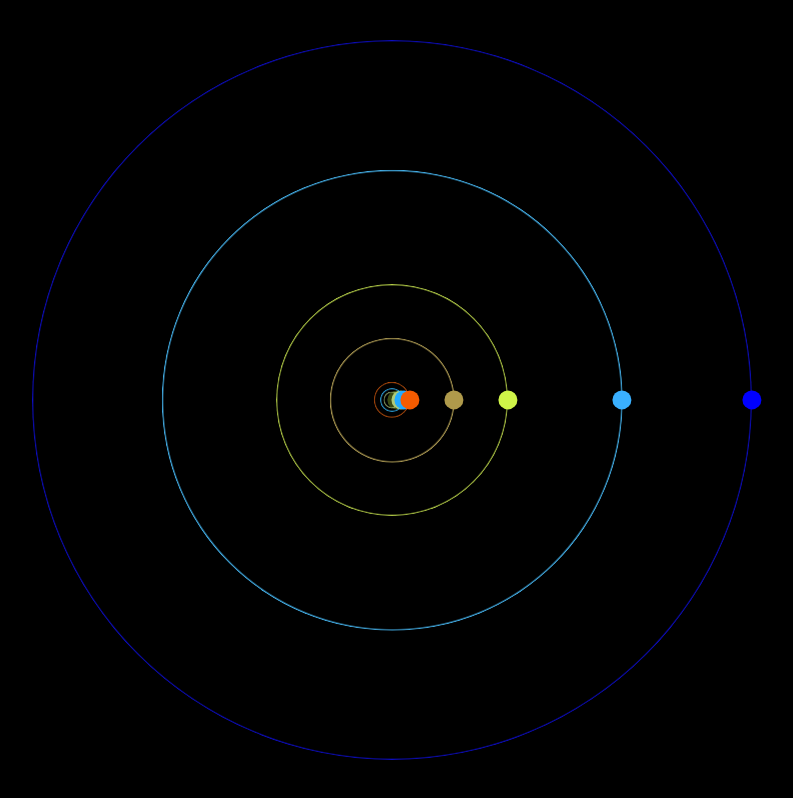
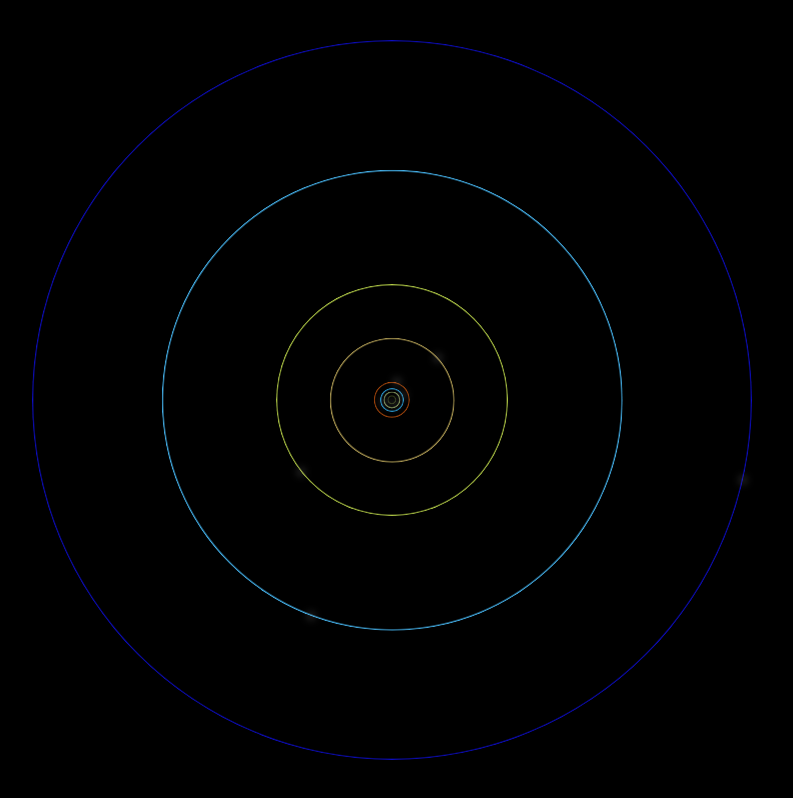
Before and after one commit to DabberDoodle1/dabberdoodle1.github.io, a plain HTML site: page index.html in a window 1280 px wide. Shown: the whole page, without its empty margins (248-1041 px from the left). Drawn offline with Linux system fonts and the light colour scheme.

Commit message:
some additions

```diff
--- a/main.js
+++ b/main.js
@@ -3,65 +3,89 @@ const titlePage = document.getElementById("title-page");
 titlePage.style.display = "none";
 
 // DOM elements
-const sun = document.getElementById("sun");
 const vminPerAu = 90 / 60.1;
-const planets = [
+const celestialBodies = [
+    {
+        orbit:    null,
+        planet:   document.getElementById("sun"),
+        distance: 0,
+        size:     vminPerAu * 1391400 / 149597870700,
+        sizeAmp:  1,
+        speed:    0,
+        theta:    0
+    },
     {
         orbit:    document.getElementById("mercury-orbit"),
         planet:   document.getElementById("mercury"),
         distance: vminPerAu * 0.39,
+        size:     vminPerAu * 4880 / 149597870700,
+        sizeAmp:  1,
         speed:    1 * Math.PI,
-        theta:    0
+        theta:    Math.random() * 360
     },
     {
         orbit:    document.getElementById("venus-orbit"),
         planet:   document.getElementById("venus"),
         distance: vminPerAu * 0.72,
+        size:     vminPerAu * 12104 / 149597870700,
+        sizeAmp:  1,
         speed:    88 / 225 * Math.PI,
-        theta:    0
+        theta:    Math.random() * 360
     },
     {
         orbit:    document.getElementById("earth-orbit"),
         planet:   document.getElementById("earth"),
         distance: vminPerAu * 1.00,
+        size:     vminPerAu * 12756 / 149597870700,
+        sizeAmp:  1,
         speed:    88 / 365.25 * Math.PI,
-        theta:    0
+        theta:    Math.random() * 360
     },
     {
         orbit:    document.getElementById("mars-orbit"),
         planet:   document.getElementById("mars"),
         distance: vminPerAu * 1.52,
+        size:     vminPerAu * 6792 / 149597870700,
+        sizeAmp:  1,
         speed:    88 / 687 * Math.PI,
-        theta:    0
+        theta:    Math.random() * 360
     },
     {
         orbit:    document.getElementById("jupiter-orbit"),
         planet:   document.getElementById("jupiter"),
         distance: vminPerAu * 5.20,
+        size:     vminPerAu * 129884 / 149597870700,
+        sizeAmp:  1,
         speed:    88 / 4333 * Math.PI,
-        theta:    0
+        theta:    Math.random() * 360
     },
     {
         orbit:    document.getElementById("saturn-orbit"),
         planet:   document.getElementById("saturn"),
         distance: vminPerAu * 9.68,
+        size:     vminPerAu * 120536 / 149597870700,
+        sizeAmp:  1,
         speed:    88 / 10759 * Math.PI,
-        theta:    0
+        theta:    Math.random() * 360
     },
     {
         orbit:    document.getElementById("uranus-orbit"),
         planet:   document.getElementById("uranus"),
         distance: vminPerAu * 19.22,
+        size:     vminPerAu * 51118 / 149597870700,
+        sizeAmp:  1,
         speed:    88 / 30688 * Math.PI,
-        theta:    0
+        theta:    Math.random() * 360
     },
     {
         orbit:    document.getElementById("neptune-orbit"),
         planet:   document.getElementById("neptune"),
         distance: vminPerAu * 30.05,
+        size:     vminPerAu * 49528 / 149597870700,
+        sizeAmp:  1,
         speed:    88 / 60190 * Math.PI,
-        theta:    0
-    },
+        theta:    Math.random() * 360
+    }
 ];
 
 const zoomMagnitudes = [
@@ -79,20 +103,12 @@ const zoomMagnitudes = [
 const min = window.innerHeight < window.innerWidth ? window.innerHeight : window.innerWidth;
 const max = window.innerHeight > window.innerWidth ? window.innerHeight : window.innerWidth;
 
-const startingTime = new Date();
-
-let zoomIndex = 1;
+let zoomIndex   = 1;
+let planetIndex = 0;
+let lastTime    = new Date();
 let orbitId;
 
-document.addEventListener("DOMContentLoaded", () => {
-    resize();
-
-    for (let i = 0; i < 8; ++i) {
-        const planet = planets[i];
-        planet.planet.style.top  = "50%";
-        planet.planet.style.left = `calc(50% + ${2 * planet.distance * zoomMagnitudes[zoomIndex] / 2}vmin)`;
-    }
-});
+document.addEventListener("DOMContentLoaded", resize);
 
 document.onkeydown = event => {
     switch (event.key) {
@@ -116,21 +132,54 @@ document.onkeydown = event => {
             break;
         case "p":
             if (orbitId === -1) {
-                orbitId = requestAnimationFrame(updatePlanets);
+                lastTime = new Date();
+                orbitId  = requestAnimationFrame(updatePlanets);
             } else {
                 cancelAnimationFrame(orbitId);
                 orbitId = -1;
+            }
+            break;
+        case "1":
+            for (let i = 0; i < 9; ++i) {
+                const planet = celestialBodies[i];
+                planet.sizeAmp = 1;
+                resizePlanet(planet);
+            }
+            break;
+        case "2":
+            for (let i = 0; i < 9; ++i) {
+                const planet = celestialBodies[i];
+                planet.sizeAmp = 1000;
+                resizePlanet(planet);
+            }
+            break;
+        case "3":
+            for (let i = 0; i < 9; ++i) {
+                const planet = celestialBodies[i];
+                planet.sizeAmp = 100000;
+                resizePlanet(planet);
+            }
+            break;
+        case "4":
+            for (let i = 0; i < 9; ++i) {
+                const planet = celestialBodies[i];
+                planet.sizeAmp = 1000000;
+                resizePlanet(planet);
+            }
+            break;
+        case "5":
+            for (let i = 0; i < 9; ++i) {
+                const planet = celestialBodies[i];
+                planet.sizeAmp = 5000000;
+                resizePlanet(planet);
             }
             break;
     }
 };
 
 function resize() {
-    sun.style.width  = `${vminPerAu * 0.0093 * zoomMagnitudes[zoomIndex]}vmin`;
-    sun.style.height = `${vminPerAu * 0.0093 * zoomMagnitudes[zoomIndex]}vmin`;
-
-    for (let i = 0; i < 8; ++i) {
-        const planet = planets[i];
+    for (let i = 1; i < 9; ++i) {
+        const planet = celestialBodies[i];
         const size = planet.distance * zoomMagnitudes[zoomIndex];
 
         if (size * min / 100 > 2 * max) {
@@ -141,27 +190,41 @@ function resize() {
             planet.planet.style.display = "block";
         }
 
-        planet.orbit.style.width  = `${2 * planet.distance * zoomMagnitudes[zoomIndex]}vmin`;
-        planet.orbit.style.height = `${2 * planet.distance * zoomMagnitudes[zoomIndex]}vmin`;
+        planet.orbit.style.width     = `${2 * planet.distance * zoomMagnitudes[zoomIndex]}vmin`;
+        planet.orbit.style.height    = `${2 * planet.distance * zoomMagnitudes[zoomIndex]}vmin`;
         planet.orbit.style.maskImage = `radial-gradient(transparent calc(${planet.distance * zoomMagnitudes[zoomIndex]}vmin - 2px), #000000 ${planet.distance * zoomMagnitudes[zoomIndex]}vmin)`;
 
-        planet.planet.style.top  = `calc(50% + ${planet.distance * zoomMagnitudes[zoomIndex] * Math.sin(planet.theta)}vmin)`;
-        planet.planet.style.left = `calc(50% + ${planet.distance * zoomMagnitudes[zoomIndex] * Math.cos(planet.theta)}vmin)`;
+        resizePlanet(planet);
+        planet.planet.style.top    = `calc(50% + ${planet.distance * zoomMagnitudes[zoomIndex] * Math.sin(planet.theta)}vmin)`;
+        planet.planet.style.left   = `calc(50% + ${planet.distance * zoomMagnitudes[zoomIndex] * Math.cos(planet.theta)}vmin)`;
     }
+}
+
+function resizePlanet(planet) {
+    planet.planet.style.width  = `${planet.size * planet.sizeAmp * zoomMagnitudes[zoomIndex]}vmin`;
+    planet.planet.style.height = `${planet.size * planet.sizeAmp * zoomMagnitudes[zoomIndex]}vmin`;
 }
 
 function updatePlanets() {
     const now        = new Date();
-    const timePassed = (startingTime - now) / 1000;
+    const timePassed = (lastTime - now) / 1000;
 
-    for (let i = 0; i < 8; ++i) {
-        const planet = planets[i];
+    lastTime = now;
 
-        planet.theta = timePassed * planet.speed;
+    for (let i = 1; i < 9; ++i) {
+        const planet = celestialBodies[i];
+
+        planet.theta += timePassed * planet.speed;
+
+        if (planet.theta > 360) {
+            planet.theta %= 360;
+        }
 
         planet.planet.style.top  = `calc(50% + ${planet.distance * zoomMagnitudes[zoomIndex] * Math.sin(planet.theta)}vmin)`;
         planet.planet.style.left = `calc(50% + ${planet.distance * zoomMagnitudes[zoomIndex] * Math.cos(planet.theta)}vmin)`;
     }
 
-    requestAnimationFrame(updatePlanets);
+    orbitId = requestAnimationFrame(updatePlanets);
 }
+
+orbitId = requestAnimationFrame(updatePlanets);
--- a/style.css
+++ b/style.css
@@ -31,8 +31,7 @@ body {
     position: absolute;
     translate: -50% -50%;
     border-radius: 50%;
-    width: 1.5vw;
-    height: 1.5vw;
+    box-shadow: 0 0 8px 1.5px #FFFFFF;
 }
 
 #mercury {
```
